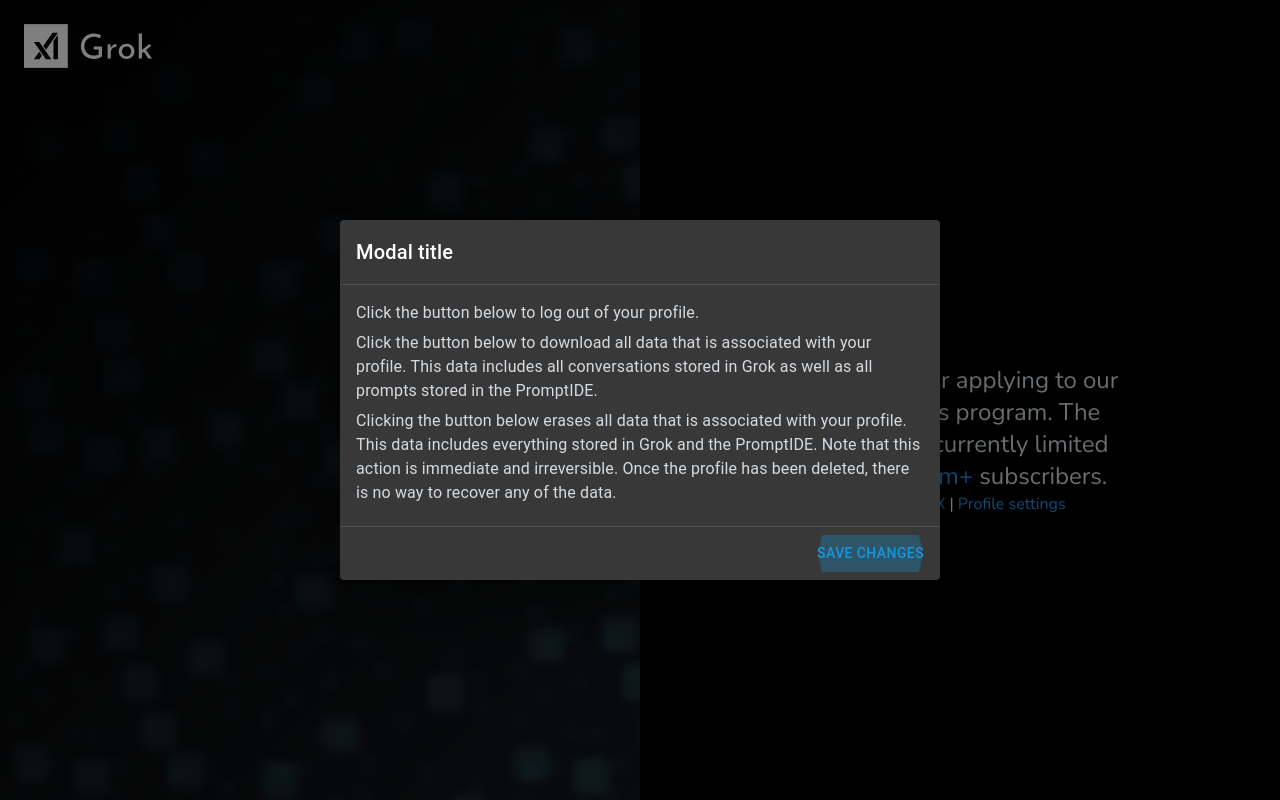
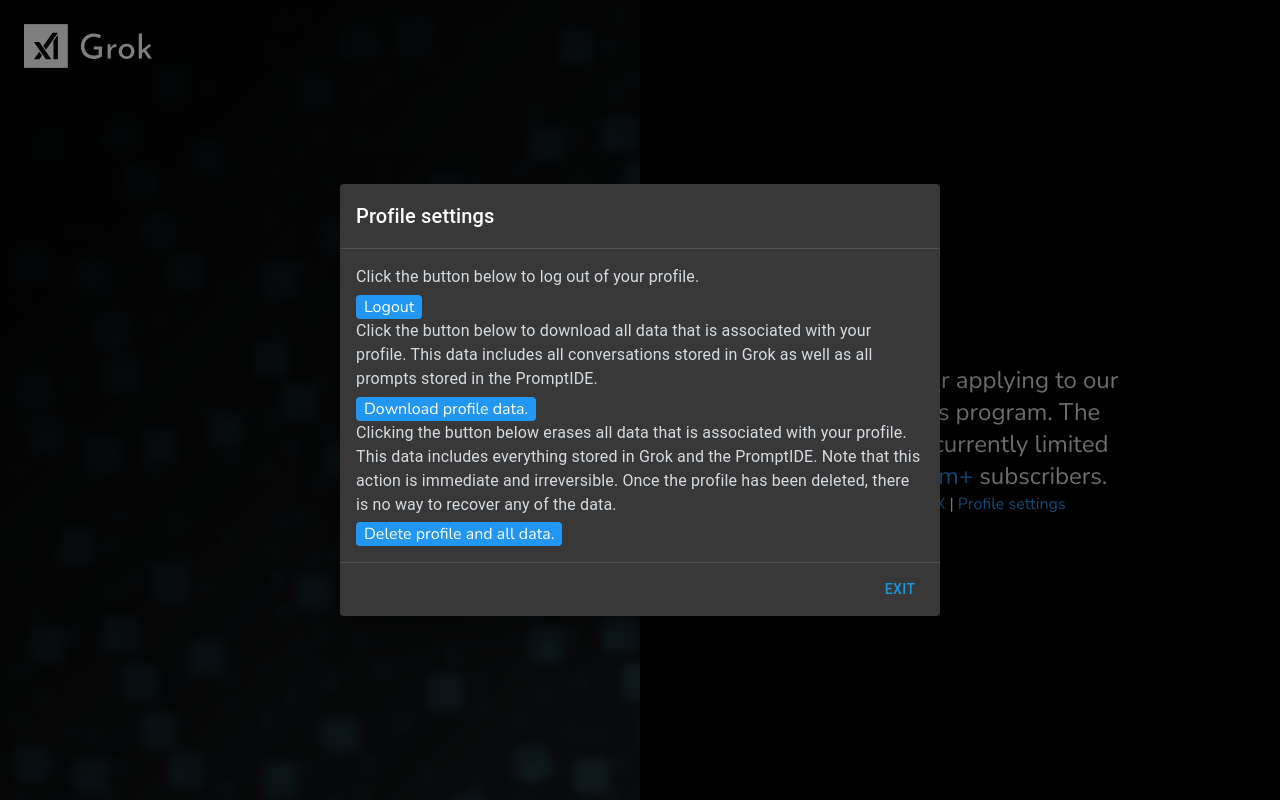
Before and after one commit to ezhoureal/grok_mock, a Next.js app: page / in a window 1280 px wide. Both pictures are taken after a click on the link "Profile settings". Built offline with nearby package versions, Linux system fonts and the light colour scheme.

Commit message:
fix ux
Signed-off-by: Tianer Zhou <zhoutianer@huawei.com>

```diff
--- a/app/dialog.tsx
+++ b/app/dialog.tsx
@@ -1,15 +1,13 @@
-'use client'
-import * as React from 'react';
 import Button from '@mui/material/Button';
 import { styled } from '@mui/material/styles';
 import Dialog from '@mui/material/Dialog';
 import DialogTitle from '@mui/material/DialogTitle';
 import DialogContent from '@mui/material/DialogContent';
 import DialogActions from '@mui/material/DialogActions';
-import IconButton from '@mui/material/IconButton';
 import Typography from '@mui/material/Typography';
 
 import { ThemeProvider, createTheme } from "@mui/material";
+import React from 'react';
 
 const themeUITheme = createTheme({
   palette: {
@@ -47,33 +45,31 @@
           open={isOpen}
         >
           <DialogTitle sx={{ m: 0, p: 2 }} id="customized-dialog-title">
-            Modal title
+            Profile settings
           </DialogTitle>
-          <IconButton
-            aria-label="close"
-            onClick={() => displayDialog(false)}
-            sx={{
-              position: 'absolute',
-              right: 8,
-              top: 8,
-              color: (theme) => theme.palette.grey[500],
-            }}
-          >
-          </IconButton>
           <DialogContent dividers>
             <Typography gutterBottom>
               Click the button below to log out of your profile.
             </Typography>
+            <button className='bg-[#2196f3] rounded'>
+              <span className='px-2'>Logout</span>
+            </button>
             <Typography gutterBottom>
               Click the button below to download all data that is associated with your profile. This data includes all conversations stored in Grok as well as all prompts stored in the PromptIDE.
             </Typography>
+            <button className='bg-[#2196f3] rounded'>
+              <span className='px-2'>Download profile data.</span>
+            </button>
             <Typography gutterBottom>
               Clicking the button below erases all data that is associated with your profile. This data includes everything stored in Grok and the PromptIDE. Note that this action is immediate and irreversible. Once the profile has been deleted, there is no way to recover any of the data.
             </Typography>
+            <button className='bg-[#2196f3] rounded'>
+              <span className='px-2'>Delete profile and all data.</span>
+            </button>
           </DialogContent>
           <DialogActions>
-            <Button autoFocus onClick={() => displayDialog(false)}>
-              Save changes
+            <Button onClick={() => displayDialog(false)}>
+              Exit
             </Button>
           </DialogActions>
         </BootstrapDialog>
```
